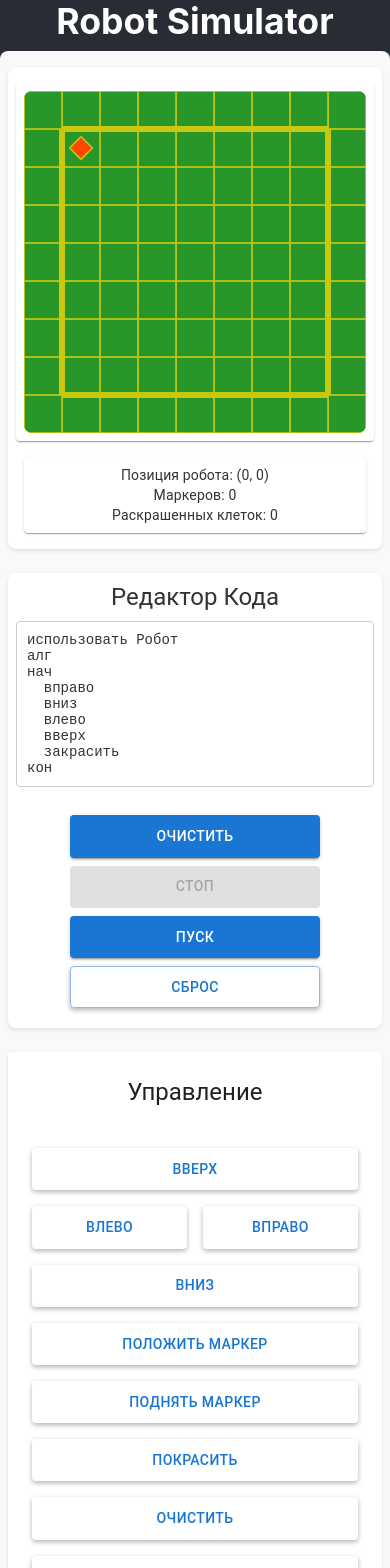
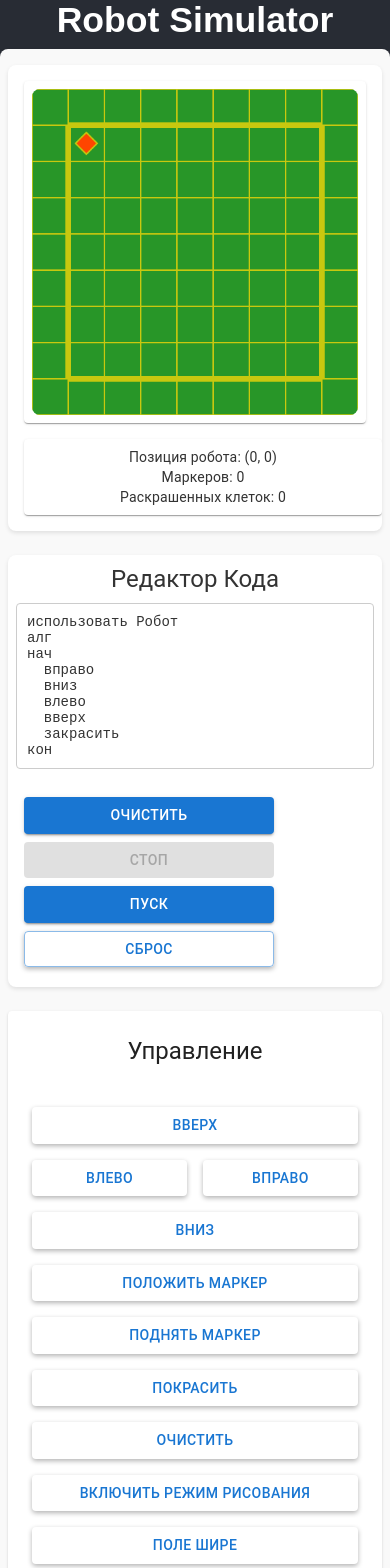
Before and after one commit to Bormotoon/PyRobot, a React (Create React App) app in the folder pyrobot/frontend/: page / in a window 390 px wide. Shown: the top 1568 px of the page. Built offline with nearby package versions, Linux system fonts and the light colour scheme.

Commit message:
Some styles fixed

```diff
--- a/pyrobot/frontend/src/styles.css
+++ b/pyrobot/frontend/src/styles.css
@@ -27,6 +27,17 @@
     /* Шрифты */
     --font-family-monospace: 'Fira Code', monospace;
     --font-size-status: 14px;
+}
+
+/* Установка высоты для html и body */
+html, body {
+    height: 100%;
+    margin: 0;
+    padding: 0;
+}
+
+body {
+    font-family: Arial, sans-serif; /* Общий шрифт для тела документа */
 }
 
 /* Глобальные стили */
@@ -68,31 +79,36 @@
     display: flex;
     justify-content: center;
     align-items: flex-start;
+    height: 100%; /* Занимает всю высоту окна */
+    overflow: hidden; /* Предотвращает появление полос прокрутки */
+    min-height: 0; /* Позволяет контейнеру сжиматься */
 }
 
 .app-container {
     display: flex;
     flex-direction: row; /* Горизонтальное расположение на десктопах */
-    align-items: flex-start;
+    align-items: stretch; /* Растягивает дочерние элементы по высоте контейнера */
     background-color: var(--background-color-app);
     width: 100%;
-    height: auto;
+    height: 100%;
     gap: var(--spacing); /* Пространство между блоками */
+    overflow: hidden; /* Предотвращает появление полос прокрутки */
+    min-height: 0; /* Позволяет контейнеру сжиматься */
 }
 
 /* Редактор кода */
 .code-editor {
-    width: 25%; /* Установлено на 25% ширины контейнера */
-    min-width: 300px;
+    flex: 1 1 25%; /* Гибкий блок: базовая ширина 25%, может расти и сжиматься */
     background: var(--background-color-code-editor); /* Белый фон */
     color: var(--text-color-code-editor); /* Тёмный текст */
     display: flex;
     flex-direction: column;
     justify-content: space-between;
-    overflow-y: auto;
+    overflow: hidden; /* Скрывает избыточный контент */
     border-radius: var(--border-radius);
     box-shadow: var(--box-shadow);
-    order: 1;
+    order: 1; /* Порядок по умолчанию для больших экранов */
+    min-height: 0; /* Позволяет сжиматься */
 }
 
 /* Редактор кода (react-simple-code-editor) */
@@ -108,7 +124,8 @@
     color: inherit;
     font-family: var(--font-family-monospace);
     font-size: 14px;
-    overflow: auto;
+    overflow: auto; /* Позволяет прокручивать содержимое при переполнении */
+    min-height: 0; /* Позволяет сжиматься */
 }
 
 /* Подсветка синтаксиса для языка Кумир */
@@ -136,49 +153,64 @@
 
 /* Панель управления */
 .control-panel {
-    width: 25%; /* Установлено на 25% ширины контейнера */
-    min-width: 300px;
+    flex: 1 1 25%; /* Гибкий блок: базовая ширина 25%, может расти и сжиматься */
     display: flex;
     flex-direction: column;
     gap: var(--spacing);
-    order: 3;
+    order: 3; /* Порядок по умолчанию для больших экранов */
+    overflow-y: auto; /* Позволяет прокручивать панель при необходимости */
+    min-height: 0; /* Позволяет сжиматься */
 }
 
 /* Основная рабочая область */
 .field-area {
-    width: 50%; /* Установлено на 50% ширины контейнера */
-    min-width: 300px;
+    flex: 2 1 50%; /* Гибкий блок: базовая ширина 50%, может расти и сжиматься */
     display: flex;
     flex-direction: column;
-    justify-content: flex-start;
-    align-items: stretch; /* Позволяет дочерним элементам занимать всю доступную ширину */
-    order: 2;
+    justify-content: flex-start; /* Выравнивание элементов сверху */
+    align-items: stretch; /* Позволяет дочерним элементам растягиваться по ширине */
+    order: 2; /* Порядок по умолчанию для больших экранов */
+    overflow: hidden; /* Скрывает избыточный контент */
+    min-height: 0; /* Позволяет сжиматься */
 }
 
 /* Поле для отображения контента */
 .field {
-    width: 100%;
+    width: 100%; /* Занимает всю ширину родительского контейнера */
     display: flex;
     flex-direction: column;
+    justify-content: center; /* Центрирует содержимое вертикально */
+    align-items: center; /* Центрирует содержимое горизонтально */
+    min-height: 0; /* Позволяет сжиматься */
+    box-sizing: border-box; /* Учитывает паддинги и бордеры */
 }
 
 /* Canvas */
 canvas {
     width: 100%; /* Занимает 100% ширины контейнера */
-    aspect-ratio: 1 / 1; /* Сохраняет пропорции 1:1 */
+    aspect-ratio: 1 / 1; /* Сохраняет пропорции 1:1 (квадрат) */
     background-color: var(--background-color-canvas);
     transition: transform 0.2s;
     border-radius: var(--border-radius);
     object-fit: contain; /* Сохраняет содержимое внутри рамок */
+    flex-shrink: 0; /* Предотвращает уменьшение размера */
+    max-height: 100%; /* Ограничивает максимальную высоту */
+    box-sizing: border-box; /* Учитывает паддинги и бордеры */
 }
 
+/* Изменение фона `canvas` при активном режиме редактирования */
 canvas.edit-mode {
     background-color: var(--background-color-edit-mode);
 }
 
 /* Карточка статуса */
 .status-card {
-    text-align: center;
+    width: 100%; /* Занимает 100% ширины родителя */
+    align-self: stretch; /* Гарантирует растягивание независимо от родителя */
+    box-sizing: border-box; /* Учитывает паддинги и бордеры в общей ширине */
+    text-align: center; /* Сохраняет центрирование текста */
+    min-height: 0; /* Позволяет сжиматься */
+    /* Дополнительные стили по необходимости */
 }
 
 /* Сообщение статуса */
@@ -193,7 +225,7 @@ button {
     background-color: var(--button-bg-color); /* Голубой фон */
     color: #fff;
     width: 100%;
-    min-height: 5vh;
+    min-height: 32px; /* Уменьшение минимальной высоты кнопок */
     display: flex;
     align-items: center;
     justify-content: center;
@@ -229,20 +261,21 @@ button.full-width-outlined {
 /* Контейнер кнопок управления */
 .editor-controls {
     display: flex;
-    justify-content: space-between; /* Пространство между кнопками */
-    align-items: center;
+    flex-direction: column; /* Вертикальное расположение кнопок */
+    justify-content: flex-start;
+    align-items: stretch;
     width: 100%;
     margin-top: var(--spacing);
     padding: var(--spacing);
     box-sizing: border-box;
-    /* Удалён gap */
+    min-height: 0; /* Позволяет сжиматься */
 }
 
 /* Кнопки внутри .editor-controls */
 .editor-controls button {
-    flex: 1;
-    max-width: 100px;
-    margin: 0 var(--half-spacing);
+    width: 100%;
+    max-width: 100%;
+    margin: var(--half-spacing) 0;
 }
 
 /* Стили для кнопок управления */
@@ -254,6 +287,7 @@ button.full-width-outlined {
     cursor: pointer;
     transition: opacity 0.2s, background-color 0.2s;
     margin-bottom: var(--spacing);
+    min-height: 32px; /* Уменьшение минимальной высоты */
 }
 
 /* Scrollbar стили для редактора кода */
@@ -303,39 +337,44 @@ button.full-width-outlined {
         flex-wrap: wrap;
     }
 
-    .code-editor {
-        width: 100%;
-        height: auto;
-        margin: 8px 0;
-    }
-
-    .card,
-    .field-card,
+    .code-editor,
+    .field-area,
     .control-panel {
-        width: 100%;
-        min-width: unset;
-        margin: 8px 0;
+        flex: 1 1 100%; /* Занимает всю ширину контейнера */
+        min-width: unset; /* Убираем минимальную ширину */
+        margin: 8px 0; /* Отступы сверху и снизу */
     }
 
     .field-area {
-        order: -1;
+        order: 1; /* Поле становится первым блоком */
         margin: 8px 0;
         padding: 8px;
+    }
+
+    .code-editor {
+        order: 2; /* Редактор Кода становится вторым блоком */
+    }
+
+    .control-panel {
+        order: 3; /* Панель Кнопок остается третьей */
     }
 }
 
 @media (max-width: 768px) {
     .container,
     .app-container {
-        flex-direction: column;
+        flex-direction: column; /* Перестройка контейнера в колонку */
+        height: 100%; /* Полная высота контейнера */
     }
 
     .code-editor,
     .control-panel,
     .field-area {
-        width: 100%;
-        margin: 8px 0;
-        padding: 8px;
+        flex: 1 1 auto; /* Гибкое распределение высоты */
+        width: 100%; /* Полная ширина */
+        margin: 8px 0; /* Отступы сверху и снизу */
+        padding: 8px; /* Внутренние отступы */
+        height: auto; /* Автоматическая высота */
     }
 
     .editor-controls {
@@ -351,13 +390,18 @@ button.full-width-outlined {
 
     .card,
     .field-area {
-        order: 0;
+        order: 1; /* Поле становится первым блоком */
         width: 100%;
         margin: 8px 0;
         padding: 8px;
     }
 
+    .code-editor {
+        order: 2; /* Редактор Кода становится вторым блоком */
+    }
+
     .control-panel {
+        order: 3; /* Панель Кнопок остается третьей */
         width: 100%;
         min-width: unset;
         margin: 8px 0;
```
